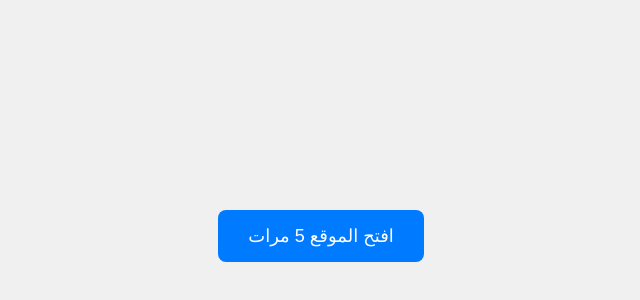
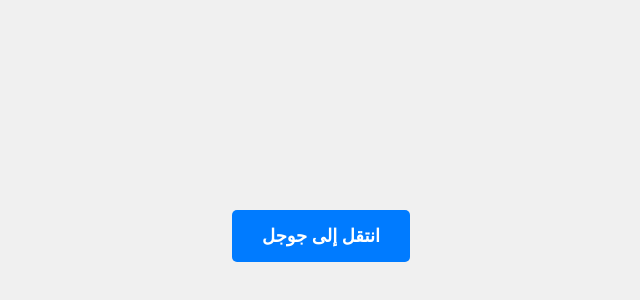
Before and after one commit to awdanawad1/12, a plain HTML site: page index.html in a window 1280 px wide. Shown: the part 164-464 px from the top of the page, without its empty margins (319-959 px from the left). Drawn offline with Linux system fonts and the light colour scheme.

Commit message:
Update index.html

```diff
--- a/index.html
+++ b/index.html
@@ -3,7 +3,7 @@
 <head>
     <meta charset="UTF-8">
     <meta name="viewport" content="width=device-width, initial-scale=1.0">
-    <title>فتح موقع معين في نوافذ جديدة</title>
+    <title>زر انتقل إلى جوجل</title>
     <style>
         body {
             display: flex;
@@ -11,37 +11,29 @@
             align-items: center;
             height: 100vh;
             margin: 0;
-            font-family: Arial, sans-serif;
             background-color: #f0f0f0;
         }
-        button {
+
+        .button {
+            display: inline-block;
             padding: 15px 30px;
             font-size: 18px;
+            font-weight: bold;
+            text-align: center;
+            color: #fff;
+            background-color: #007bff;
             border: none;
-            border-radius: 8px;
-            background-color: #007bff;
-            color: white;
-            cursor: pointer;
+            border-radius: 5px;
+            text-decoration: none;
+            transition: background-color 0.3s;
         }
-        button:hover {
+
+        .button:hover {
             background-color: #0056b3;
         }
     </style>
 </head>
 <body>
-
-    <button onclick="openSites()">افتح الموقع 5 مرات</button>
-
-    <script>
-        function openSites() {
-            const url = "https://meenetiy.com/4/7917379";
-            const windowFeatures = "width=800,height=600,scrollbars=yes,resizable=yes";
-
-            for (let i = 0; i < 5; i++) {
-                window.open(url, '_blank', windowFeatures);
-            }
-        }
-    </script>
-
+    <a href="https://t.ajrkm3.com/124729/8865/0?bo=2779,2778,2777,2776,2775&po=6533&aff_sub5=SF_006OG000004lmDN" class="button" target="_blank">انتقل إلى جوجل</a>
 </body>
 </html>
```
